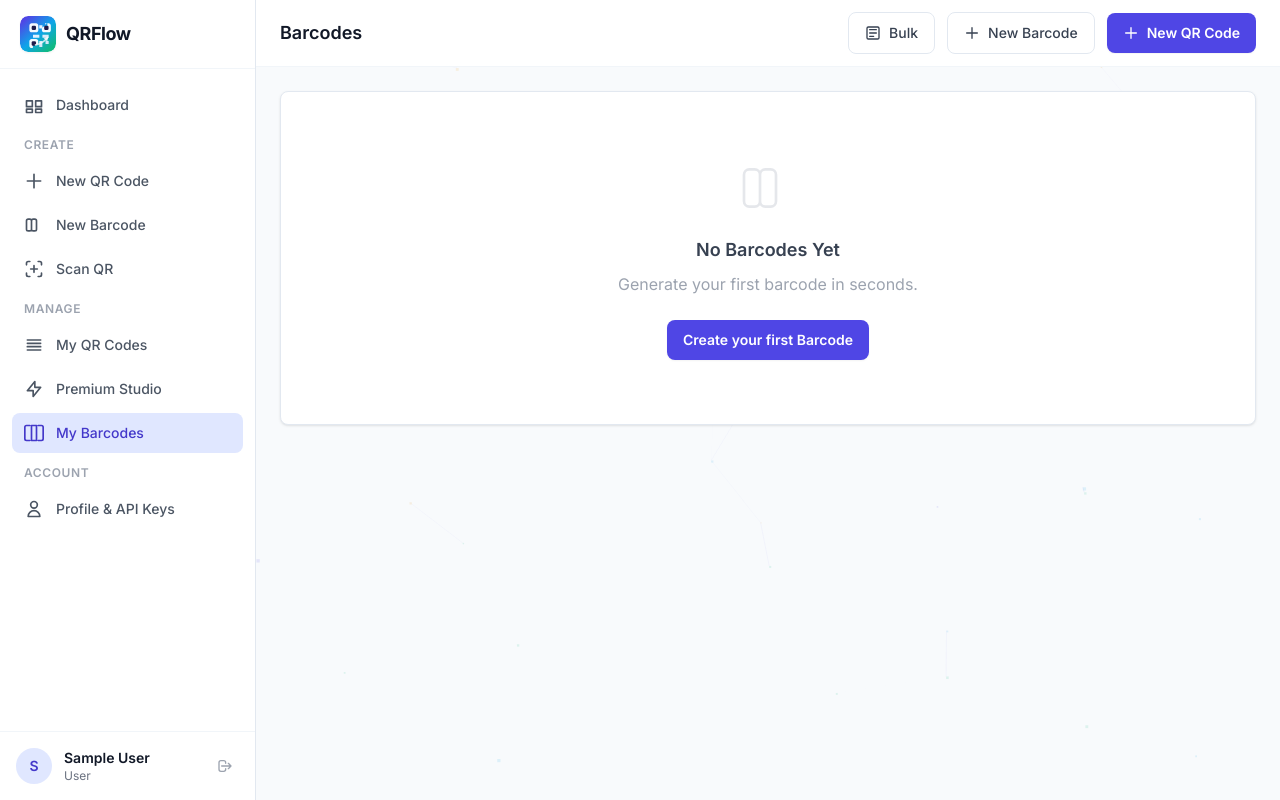
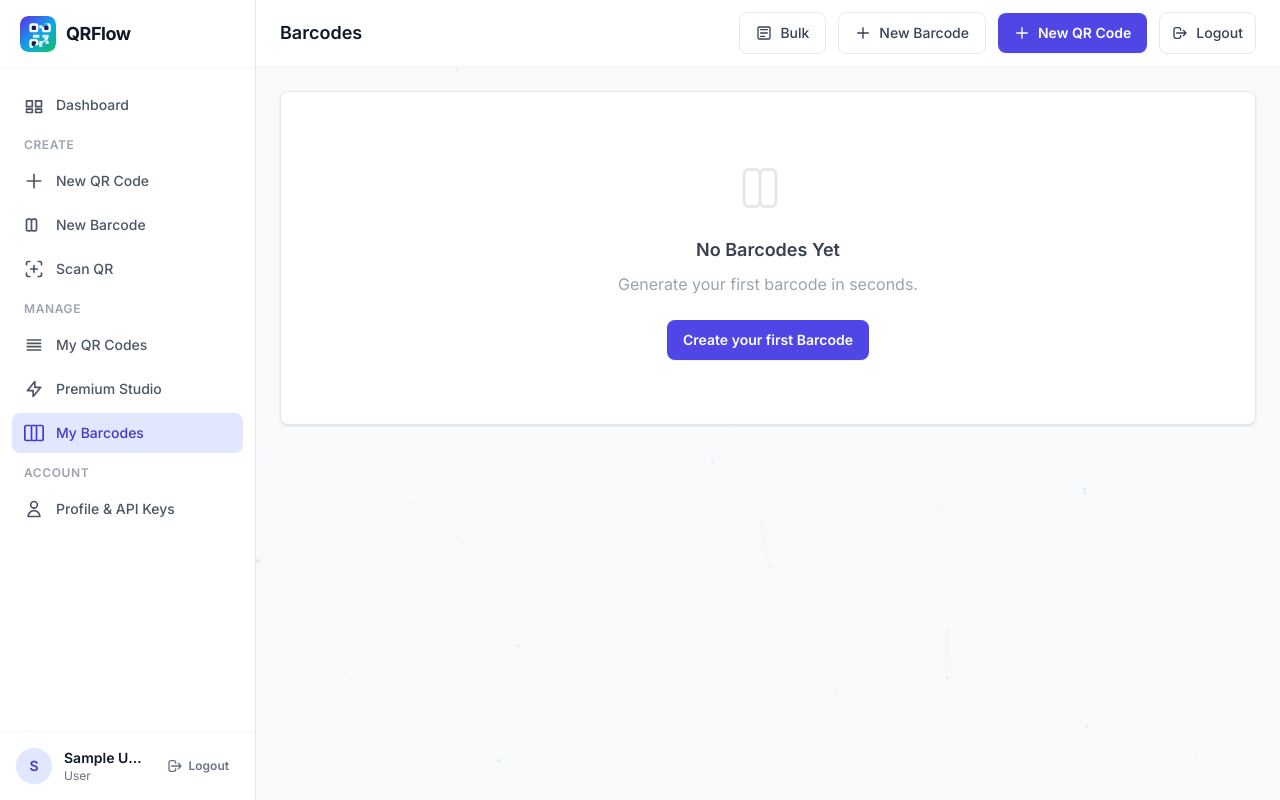
Before and after one commit to narvyn-official/qrplatform, a Django app: page /barcodes/ in a window 1280 px wide. Run offline with Django 5.2, Linux system fonts and the light colour scheme; the visitor is signed in with stand-in values (Sample User, id 1); data that the repository does not hold is empty; parts of the project's set-up code (start-up, migrations or seed data) failed here and were passed over; some libraries are stand-ins or nearby versions.

Commit message:
Add visible logout controls

```diff
--- a/backend/apps/qrcodes/tests.py
+++ b/backend/apps/qrcodes/tests.py
@@ -350,6 +350,8 @@ class DashboardViewTest(TestCase):
         resp = self.client.get(reverse("qrcodes:dashboard"))
         self.assertEqual(resp.status_code, 200)
         self.assertIn("quick_actions", resp.context)
+        self.assertContains(resp, reverse("accounts:logout"))
+        self.assertContains(resp, "Logout")
 
     def test_dashboard_shows_recent_qrcodes(self):
         make_qrcode(self.user, name="Recent QR")
--- a/backend/templates/dashboard/layout.html
+++ b/backend/templates/dashboard/layout.html
@@ -87,8 +87,9 @@
         </div>
         <form method="post" action="{% url 'accounts:logout' %}">
           {% csrf_token %}
-          <button type="submit" class="p-1.5 text-gray-400 hover:text-gray-700 rounded-lg hover:bg-surface-100 transition">
+          <button type="submit" class="inline-flex items-center gap-1.5 rounded-lg px-2.5 py-2 text-xs font-semibold text-gray-500 transition hover:bg-surface-100 hover:text-gray-800" aria-label="Log out">
             <svg class="w-4 h-4" fill="none" viewBox="0 0 24 24" stroke="currentColor"><path stroke-linecap="round" stroke-linejoin="round" stroke-width="2" d="M17 16l4-4m0 0l-4-4m4 4H7m6 4v1a3 3 0 01-3 3H6a3 3 0 01-3-3V7a3 3 0 013-3h4a3 3 0 013 3v1"/></svg>
+            <span>Logout</span>
           </button>
         </form>
       </div>
@@ -116,6 +117,13 @@
           <svg class="w-4 h-4" fill="none" viewBox="0 0 24 24" stroke="currentColor"><path stroke-linecap="round" stroke-linejoin="round" stroke-width="2" d="M12 4v16m8-8H4"/></svg>
           New QR Code
         </a>
+        <form method="post" action="{% url 'accounts:logout' %}" class="hidden sm:block">
+          {% csrf_token %}
+          <button type="submit" class="btn-secondary px-3" aria-label="Log out">
+            <svg class="w-4 h-4" fill="none" viewBox="0 0 24 24" stroke="currentColor"><path stroke-linecap="round" stroke-linejoin="round" stroke-width="2" d="M17 16l4-4m0 0l-4-4m4 4H7m6 4v1a3 3 0 01-3 3H6a3 3 0 01-3-3V7a3 3 0 013-3h4a3 3 0 013 3v1"/></svg>
+            <span class="hidden lg:inline">Logout</span>
+          </button>
+        </form>
       </div>
     </header>
 
@@ -171,6 +179,24 @@
         <a href="{% url 'barcodes:list' %}" class="sidebar-link {% if active_tab == 'barcodes' %}active{% endif %}">My Barcodes</a>
         <a href="{% url 'accounts:profile' %}" class="sidebar-link {% if active_tab == 'profile' %}active{% endif %}">Profile & API Keys</a>
       </nav>
+      <div class="border-t border-surface-100 p-4">
+        <div class="mb-3 flex items-center gap-3">
+          <div class="flex h-9 w-9 items-center justify-center rounded-full bg-primary-100 text-sm font-semibold text-primary-700">
+            {{ request.user.display_name|first|upper }}
+          </div>
+          <div class="min-w-0">
+            <p class="truncate text-sm font-semibold text-gray-900">{{ request.user.display_name }}</p>
+            <p class="text-xs capitalize text-gray-500">{{ request.user.role }}</p>
+          </div>
+        </div>
+        <form method="post" action="{% url 'accounts:logout' %}">
+          {% csrf_token %}
+          <button type="submit" class="btn-secondary w-full justify-center text-rose-700 hover:bg-rose-50" aria-label="Log out">
+            <svg class="h-4 w-4" fill="none" viewBox="0 0 24 24" stroke="currentColor"><path stroke-linecap="round" stroke-linejoin="round" stroke-width="2" d="M17 16l4-4m0 0l-4-4m4 4H7m6 4v1a3 3 0 01-3 3H6a3 3 0 01-3-3V7a3 3 0 013-3h4a3 3 0 013 3v1"/></svg>
+            Logout
+          </button>
+        </form>
+      </div>
     </aside>
   </div>
 
```
Also changed, not shown: backend/apps/core/tests.py (+12 -0 lines), backend/templates/core/home.html (+23 -0 lines).
